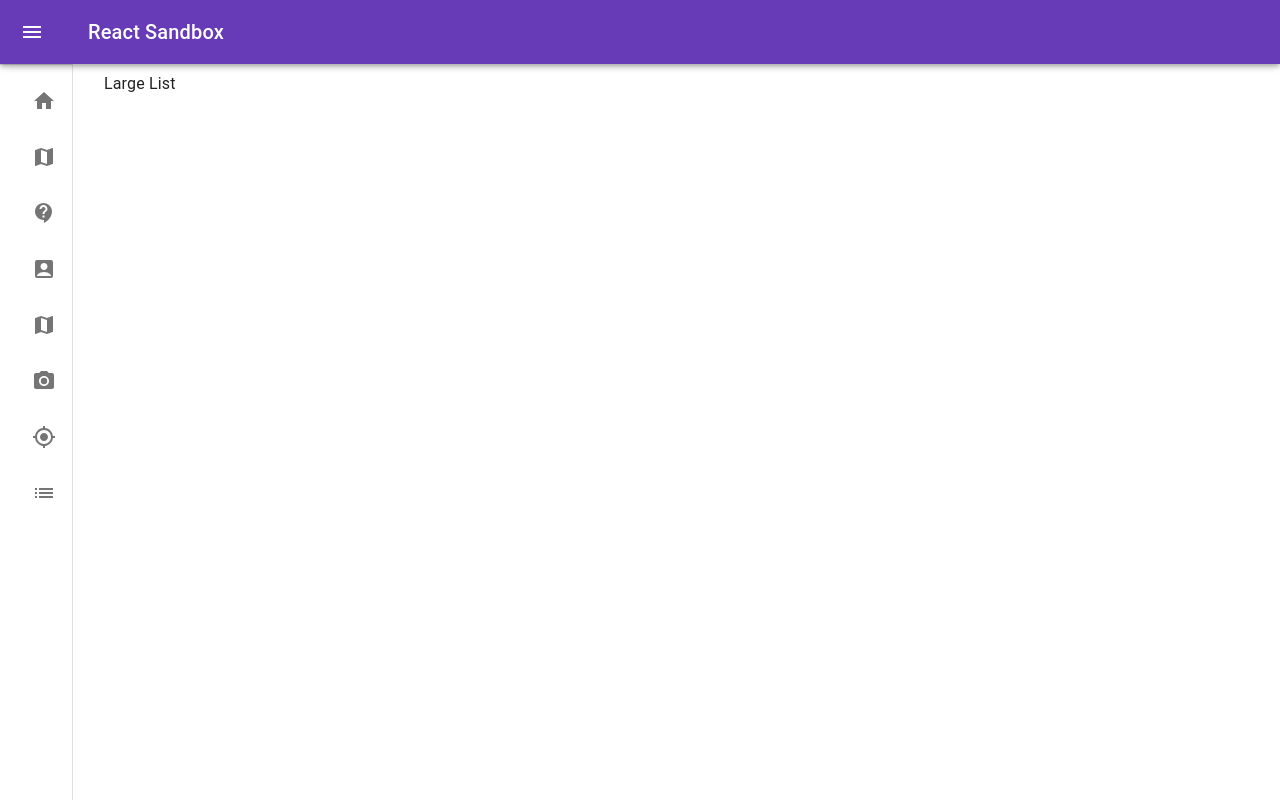
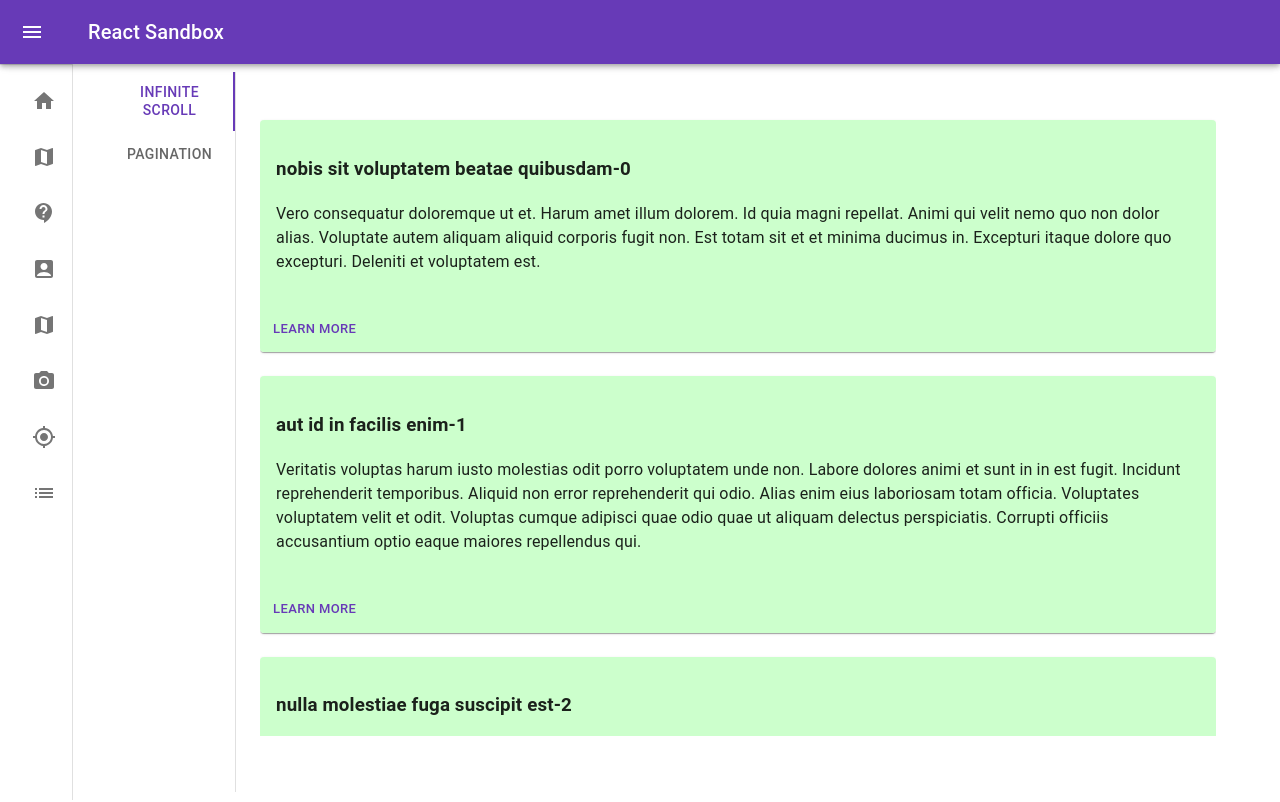
Before and after one commit to Geovation/react-sandbox, a Next.js app: page /large-lists in a window 1280 px wide. Shown: the top 802 px of the page. Built offline with nearby package versions, Linux system fonts and the light colour scheme.

Commit message:
update large list

```diff
--- /dev/null
+++ b/components/large-lists/infinite-scroll-lists.js
@@ -0,0 +1,69 @@
+import InfiniteScroll from "react-infinite-scroll-component";
+import React, { useState } from "react";
+import faker from "faker";
+import Card from "@mui/material/Card";
+import CardActions from "@mui/material/CardActions";
+import CardContent from "@mui/material/CardContent";
+import Button from "@mui/material/Button";
+import Box from "@mui/material/Box";
+
+function InfiniteScrollList() {
+  const data = new Array(1000).fill().map((value, id) => ({
+    id: id,
+    title: faker.lorem.words(5),
+    body: faker.lorem.sentences(8),
+  }));
+
+  const [count, setCount] = useState({
+    prev: 0,
+    next: 10,
+  });
+  const [hasMore, setHasMore] = useState(true);
+  const [current, setCurrent] = useState(data.slice(count.prev, count.next));
+  const getMoreData = () => {
+    if (current.length === data.length) {
+      setHasMore(false);
+      return;
+    }
+    setTimeout(() => {
+      setCurrent(current.concat(data.slice(count.prev + 10, count.next + 10)));
+    }, 2000);
+    setCount((prevState) => ({
+      prev: prevState.prev + 10,
+      next: prevState.next + 10,
+    }));
+  };
+
+  return (
+    <div style={{ maxWidth: "85vw" }}>
+      <InfiniteScroll
+        dataLength={current.length}
+        next={getMoreData}
+        hasMore={hasMore}
+        height={"80vh"}
+        loader={<h4>Loading...</h4>}
+      >
+        {current &&
+          current.map((item, index) => (
+            <div key={index}>
+              <Box pt={3}>
+                <Card>
+                  <div style={{ backgroundColor: "#CCFFCC" }}>
+                    <CardContent>
+                      <h3>{`${item.title}-${item.id}`}</h3>
+                      <p>{item.body}</p>
+                    </CardContent>
+                    <CardActions>
+                      <Button size="small">Learn More</Button>
+                    </CardActions>
+                  </div>
+                </Card>
+              </Box>
+            </div>
+          ))}
+      </InfiniteScroll>
+    </div>
+  );
+}
+
+export default InfiniteScrollList;
--- /dev/null
+++ b/components/large-lists/lists-pagination.js
@@ -0,0 +1,61 @@
+import React, { useState, useEffect } from "react";
+import axios from "axios";
+import Pagination from "@mui/material/Pagination";
+import Stack from "@mui/material/Stack";
+import Card from "@mui/material/Card";
+import CardActions from "@mui/material/CardActions";
+import CardContent from "@mui/material/CardContent";
+import Button from "@mui/material/Button";
+import Box from "@mui/material/Box";
+
+function ListsPagination() {
+  const [posts, setPosts] = useState([]);
+  const [currentPage, setCurrentPage] = useState(1);
+  const postsPerPage = 10;
+
+  const indexOfLastPost = currentPage * postsPerPage;
+  const indexOfFirstPost = indexOfLastPost - postsPerPage;
+  const currentPosts = posts.slice(indexOfFirstPost, indexOfLastPost);
+
+  const handleChange = (event, value) => {
+    setCurrentPage(value);
+  };
+
+  useEffect(() => {
+    const fetchPosts = async () => {
+      const res = await axios.get("https://jsonplaceholder.typicode.com/posts");
+      setPosts(res.data);
+    };
+
+    fetchPosts();
+  }, []);
+
+  return (
+    currentPosts.length > 0 && (
+      <Stack spacing={2} alignItems="center">
+        <Box style={{ maxHeight: "80vh", overflow: "auto" }}>
+          {currentPosts.map((item, index) => (
+            <div key={index}>
+              <Box pt={3}>
+                <Card>
+                  <div style={{ backgroundColor: "#99CCFF" }}>
+                    <CardContent>
+                      <h3>{`${item.title}-${item.id}`}</h3>
+                      <p>{item.body}</p>
+                    </CardContent>
+                    <CardActions>
+                      <Button size="small">Learn More</Button>
+                    </CardActions>
+                  </div>
+                </Card>
+              </Box>
+            </div>
+          ))}
+        </Box>
+        <Pagination count={10} page={currentPage} onChange={handleChange} />
+      </Stack>
+    )
+  );
+}
+
+export default ListsPagination;
--- /dev/null
+++ b/components/large-lists/tab-panel.js
@@ -0,0 +1,31 @@
+import Typography from "@mui/material/Typography";
+import Box from "@mui/material/Box";
+import PropTypes from "prop-types";
+
+function TabPanel(props) {
+  const { children, value, index, ...other } = props;
+
+  return (
+    <div
+      role="tabpanel"
+      hidden={value !== index}
+      id={`vertical-tabpanel-${index}`}
+      aria-labelledby={`vertical-tab-${index}`}
+      {...other}
+    >
+      {value === index && (
+        <Box p={3}>
+          <Typography>{children}</Typography>
+        </Box>
+      )}
+    </div>
+  );
+}
+
+TabPanel.propTypes = {
+  children: PropTypes.node,
+  index: PropTypes.any.isRequired,
+  value: PropTypes.any.isRequired,
+};
+
+export default TabPanel;
--- a/package.json
+++ b/package.json
@@ -15,12 +15,14 @@
     "@mui/material": "^5.0.4",
     "@mui/styles": "^5.0.2",
     "axios": "^0.24.0",
+    "faker": "^5.5.3",
     "google-map-react": "^2.1.10",
     "mapbox-gl": "^2.5.1",
     "next": "^12.0.2",
     "react": "^17.0.2",
     "react-dom": "^17.0.2",
     "react-hook-form": "^7.18.1",
+    "react-infinite-scroll-component": "^6.1.0",
     "react-select": "^5.2.0",
     "react-webcam": "^6.0.0"
   },
--- a/pages/large-lists.js
+++ b/pages/large-lists.js
@@ -1,3 +1,51 @@
+import React, { useState } from "react";
+import Tabs from "@mui/material/Tabs";
+import Tab from "@mui/material/Tab";
+import TabPanel from "../components/large-lists/tab-panel";
+import InfiniteScrollList from "../components/large-lists/infinite-scroll-lists";
+import ListsPagination from "../components/large-lists/lists-pagination";
+import Box from "@mui/material/Box";
+
+function a11yProps(index) {
+  return {
+    id: `vertical-tab-${index}`,
+    "aria-controls": `vertical-tabpanel-${index}`,
+  };
+}
+
 export default function LargeListsPage() {
-  return <div>Large List</div>;
+  const [value, setValue] = useState(0);
+
+  const handleChange = (event, newValue) => {
+    setValue(newValue);
+  };
+
+  return (
+    <Box
+      sx={{
+        flexGrow: 1,
+        bgcolor: "background.paper",
+        display: "flex",
+        height: "90vh",
+      }}
+    >
+      <Tabs
+        orientation="vertical"
+        variant="scrollable"
+        value={value}
+        onChange={handleChange}
+        aria-label="Scrollable lists"
+        sx={{ borderRight: 1, borderColor: "divider" }}
+      >
+        <Tab label="Infinite scroll" {...a11yProps(0)} />
+        <Tab label="Pagination" {...a11yProps(1)} />
+      </Tabs>
+      <TabPanel value={value} index={0}>
+        <InfiniteScrollList />
+      </TabPanel>
+      <TabPanel value={value} index={1}>
+        <ListsPagination />
+      </TabPanel>
+    </Box>
+  );
 }
```
Also changed, not shown: 1 other file (tests, documents, lock files or other folders).
